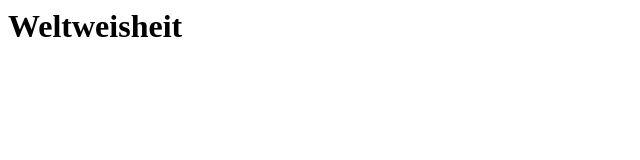
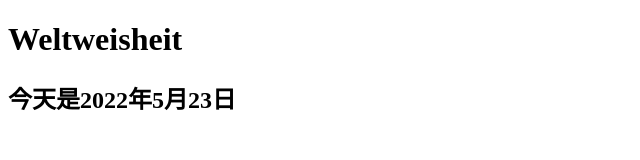
Before and after one commit to saif4lingua/test-dev, a plain HTML site: page index.html in a window 1280 px wide. Shown: the whole page, without its empty margins (0-640 px from the left). Drawn offline with Linux system fonts and the light colour scheme.

Commit message:
add date to index.html

```diff
--- a/index.html
+++ b/index.html
@@ -1,7 +1,21 @@
-<script>
-    document.getElementById("now").innerHTML = Date();
-</script>
+<!DOCTYPE html>
+<html>
+<head>
+
+</head>
+<body>
 <div>
     <h1>Weltweisheit</h1>
     <h2 id="now"></h2>
+
 </div>
+<script>
+  date = new Date();
+  year = date.getFullYear();
+  month = date.getMonth() + 1;
+  day = date.getDate();
+  document.getElementById("now").innerHTML = "今天是" + year +"年" + month + "月" + day + "日";
+
+</script>
+</body>
+</html>
```
